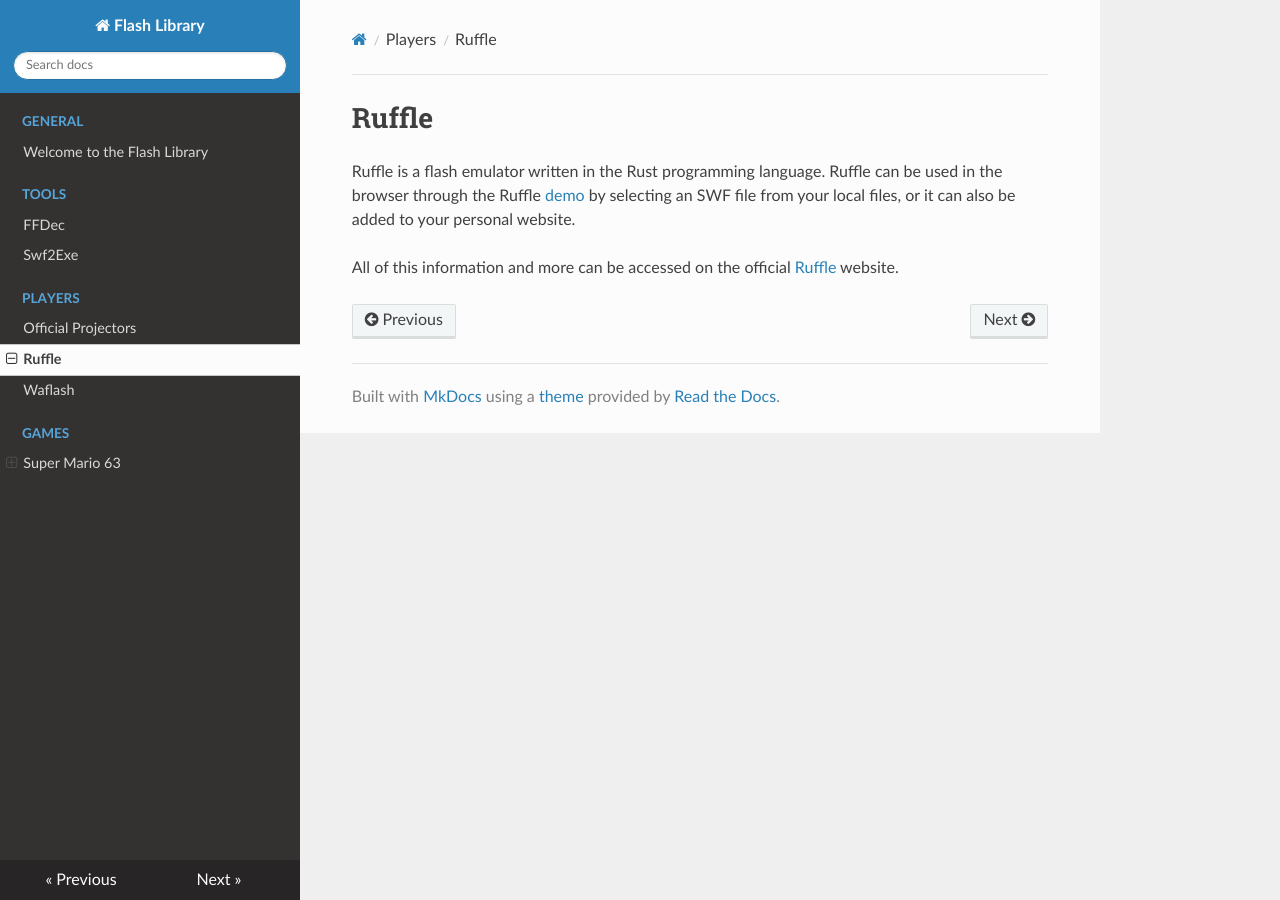
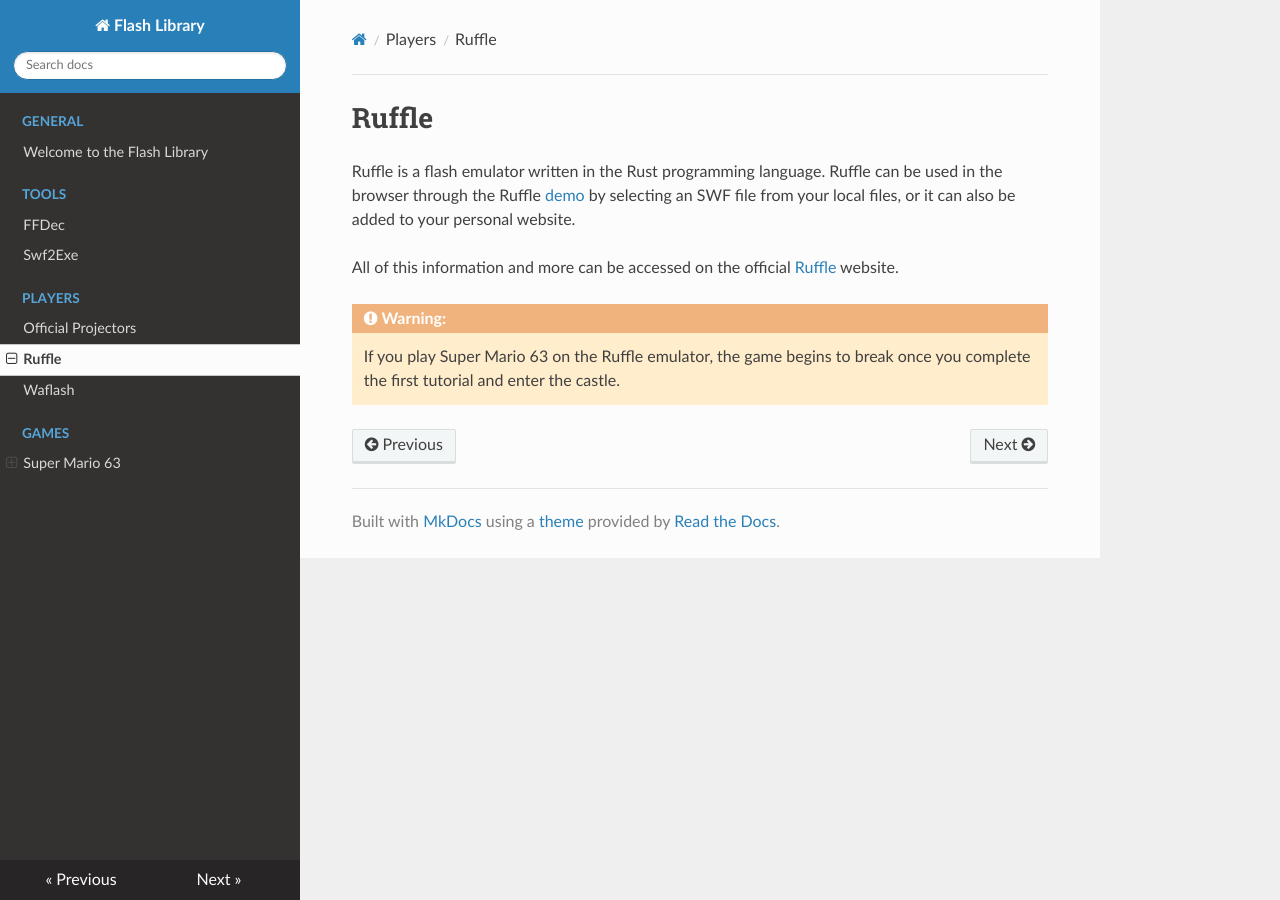
Before and after one commit to GTcreyon/FlashLibrary, an MkDocs documentation site: the page built from docs/players/ruffle.md, in a window 1280 px wide. Built offline with MkDocs 1.6.1, drawn with Linux system fonts in a browser that asks for light colours; nearby versions of some CDN libraries.

Commit message:
Update ruffle.md

```diff
--- a/docs/players/ruffle.md
+++ b/docs/players/ruffle.md
@@ -3,3 +3,6 @@
 Ruffle is a flash emulator written in the Rust programming language. Ruffle can be used in the browser through the Ruffle [demo](https://ruffle.rs/demo/) by selecting an SWF file from your local files, or it can also be added to your personal website.
 
 All of this information and more can be accessed on the official [Ruffle](https://ruffle.rs/) website.
+
+!!! warning "Warning:"
+	If you play Super Mario 63 on the Ruffle emulator, the game begins to break once you complete the first tutorial and enter the castle.
```
